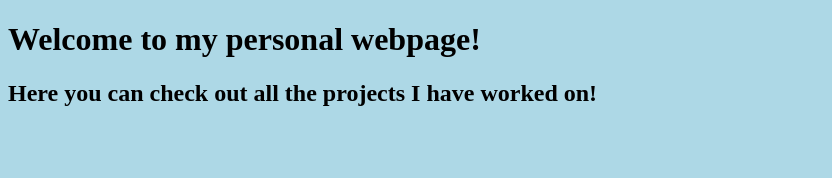
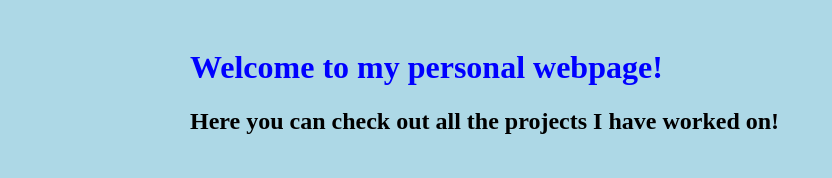
Before and after one commit to A-lexX00/alex.github.io, a plain HTML site: page index.html in a window 1280 px wide. Shown: the whole page, without its empty margins (0-832 px from the left). Drawn offline with Linux system fonts and the light colour scheme.

Commit message:
Update index.html
Added color

```diff
--- a/index.html
+++ b/index.html
@@ -4,6 +4,16 @@
     <meta charset="UTF-8">
     <meta name="viewport" content="width=device-width, initial-scale=1.0">
     <title>Main Page</title>
+    <style>
+        .container {
+            max-width: 900px;
+            margin: 0 auto;
+            padding: 20px;
+        }
+        h1 {
+            color: blue;
+        }
+    </style>
 </head>
 <body style="background-color: lightblue;">
     <div class="container">
```
